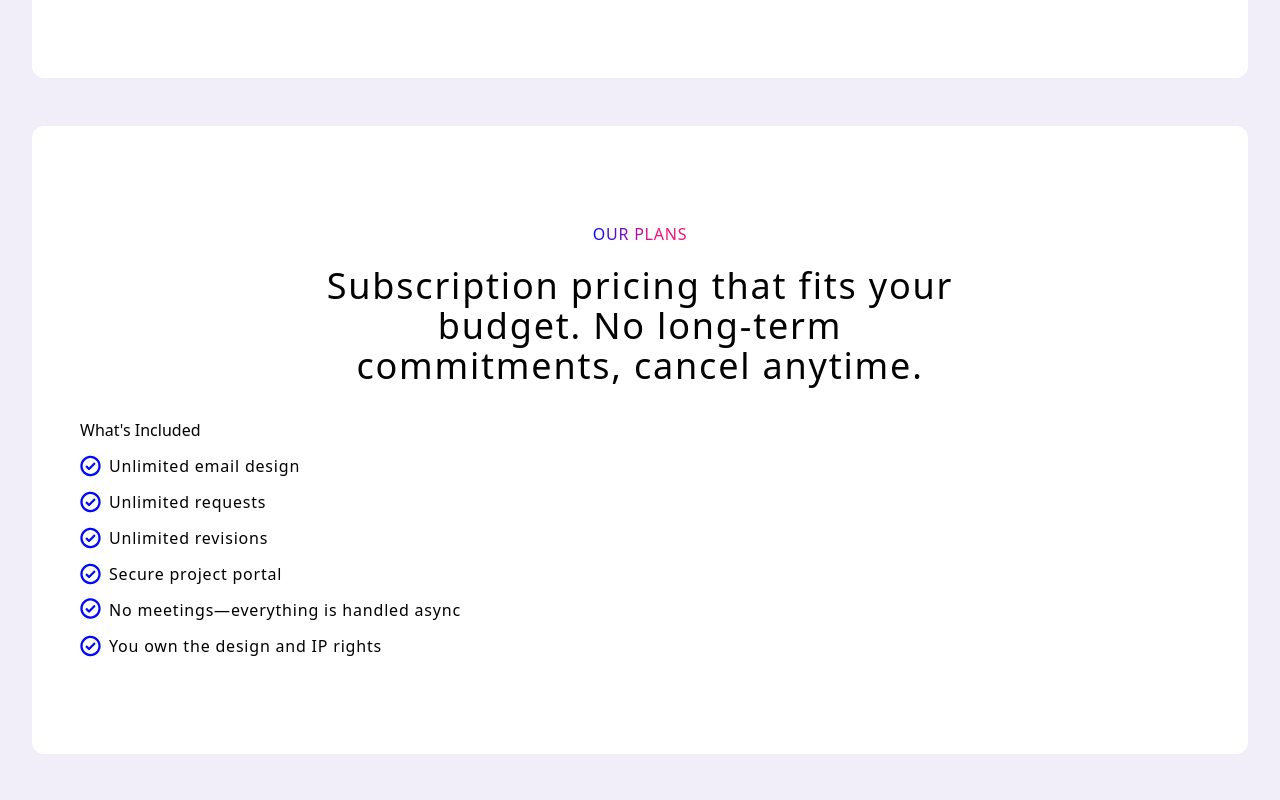
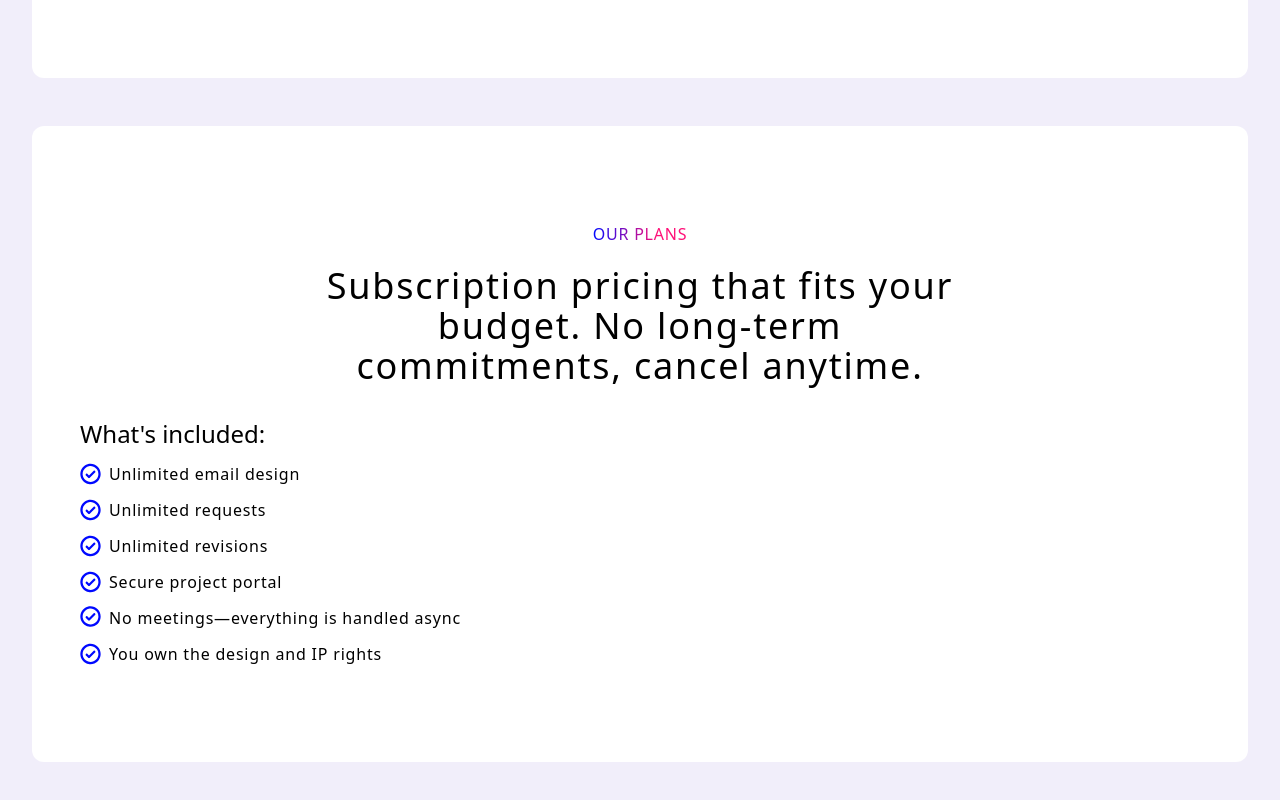
Before and after one commit to samsonc89/limitless, a React (Vite) app: page / in a window 1280 px wide. Shown: the part 3883-4683 px from the top of the page. Built offline with nearby package versions, Linux system fonts and the light colour scheme.

Commit message:
Fix section title

```diff
--- a/src/components/Plans.jsx
+++ b/src/components/Plans.jsx
@@ -16,7 +16,7 @@ export const Plans = () => {
         <div>
           <div></div>
           <div>
-            <h3>What's Included</h3>
+            <h3 className="text-2xl">What's included:</h3>
             <div className="mt-3 flex gap-2">
               <img src={icon} />
               <p className="font-light tracking-wider">
```
